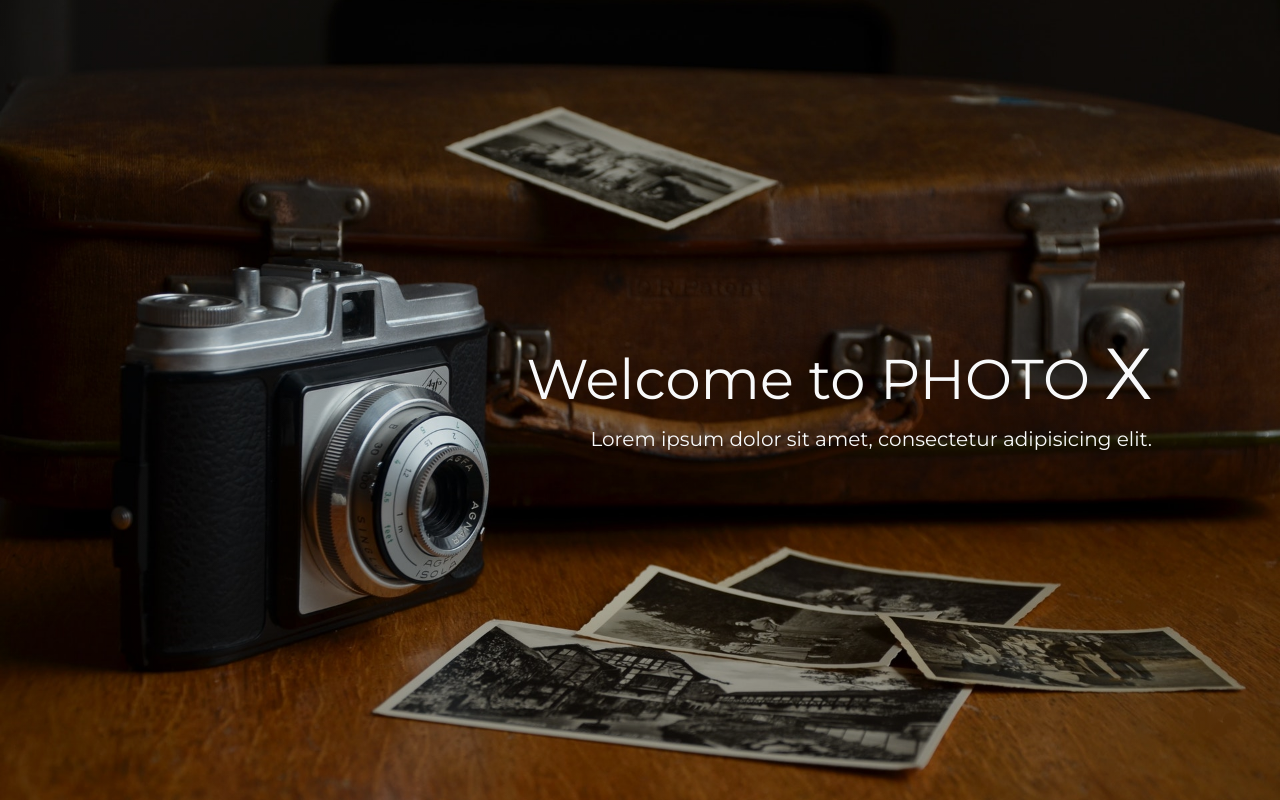
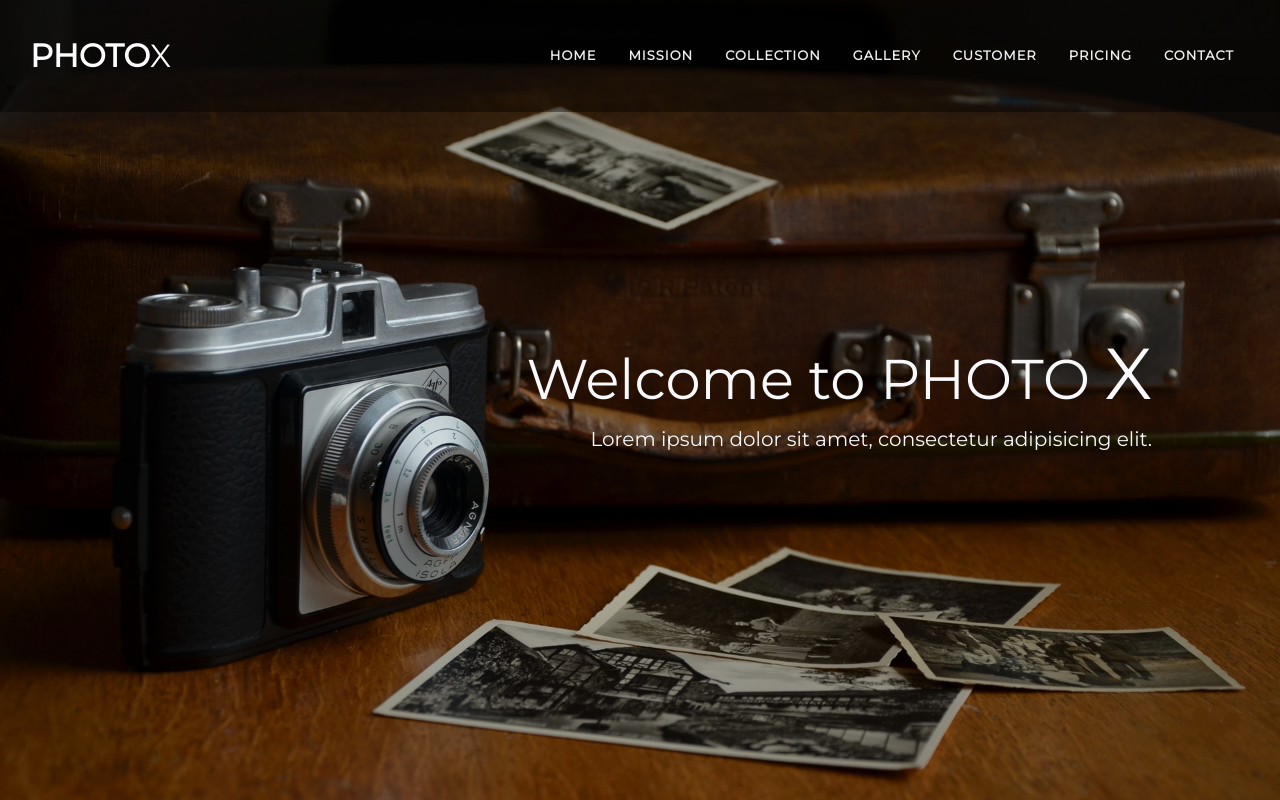
Before and after one commit to sheikhsuleman123/Landing-Page-Photo-X, a React (Create React App) app: page / in a window 1280 px wide. Built offline with nearby package versions, Linux system fonts and the light colour scheme.

Commit message:
navbar items are ready

```diff
--- a/src/Components/Navbar/Navbar.jsx
+++ b/src/Components/Navbar/Navbar.jsx
@@ -1,11 +1,48 @@
 import React, { Component } from 'react';
+import './navbar.css';
 
 export default class Navbar extends Component {
   render() {
     return (
-      <navbar>
-
-      </navbar>
+      <nav>
+        <div className="navbar navbar-expand-lg fixed-top nav-menu">
+          <a href="" className="navbar-brand">
+           <span className="h2 font-weight-bold tc">PHOTO</span>
+           <span className="h2 tc">X</span>
+          </a>
+          <button className="navbar-toggler" type="button"
+          data-toggle="collapse" data-target="myNavbar">
+            <div className="bg-light line1"> </div>
+            <div className="bg-light line2"> </div>
+            <div className="bg-light line3"> </div>
+          </button>
+          <div className="collapse navbar-collapse justify-content-end text-uppercase font-weight-bold" id="myNavbar">
+            <ul className="navbar-nav">
+              <li className="nav-item">
+                <a href="" className="nav-link m-2 menu-item">Home</a>
+              </li>
+              <li className="nav-item">
+                <a href="" className="nav-link m-2 menu-item">Mission</a>
+              </li>
+              <li className="nav-item">
+                <a href="" className="nav-link m-2 menu-item">Collection</a>
+              </li>
+              <li className="nav-item">
+                <a href="" className="nav-link m-2 menu-item">Gallery</a>
+              </li>
+              <li className="nav-item">
+                <a href="" className="nav-link m-2 menu-item">Customer</a>
+              </li>
+              <li className="nav-item">
+                <a href="" className="nav-link m-2 menu-item">Pricing</a>
+              </li>
+              <li className="nav-item">
+                <a href="" className="nav-link m-2 menu-item">Contact</a>
+              </li>
+            </ul>
+          </div>
+        </div>
+      </nav>
     );
   }
 }
--- /dev/null
+++ b/src/Components/Navbar/navbar.css
@@ -0,0 +1,16 @@
+.tc{
+    color: white;
+}
+.nav-menu {
+    background: linear-gradient(rgba(0,0,0, .3), rgba(0,0,0, .4));
+    padding: 30px;
+}
+.menu-item{
+    font-size: 13px;
+    letter-spacing: 1px;
+    color: #eee;
+    transition: color .5s;
+}
+.menu-item:hover{
+    color: rgb(199, 109, 24);
+}
```
